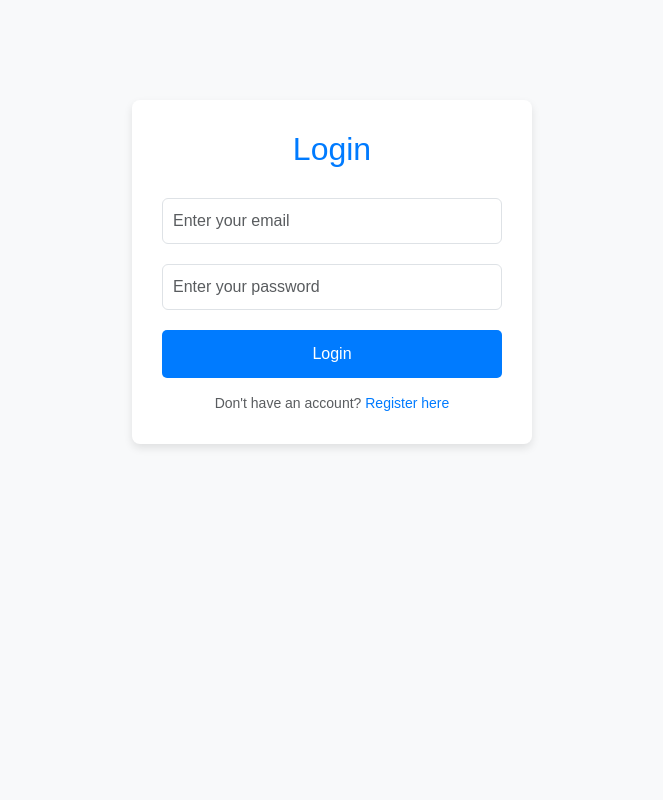
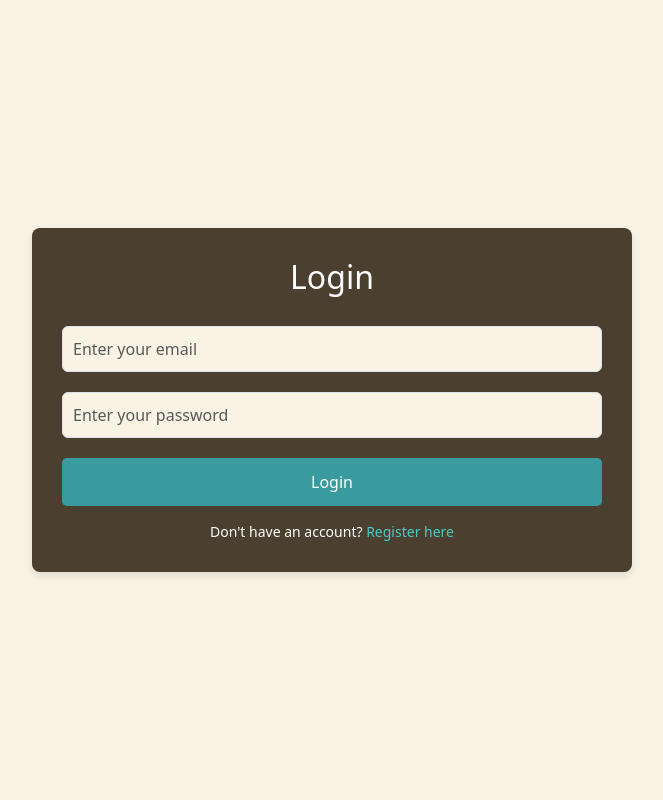
Before and after one commit to 23002su/Django_mini_projet, a Django app: page /login in a window 1280 px wide. Shown: the whole page, without its empty margins (308-971 px from the left). Run offline with Django 5.2, Linux system fonts and the light colour scheme; some libraries are stand-ins or nearby versions.

Commit message:
login template design

```diff
--- a/bibiliotheque/templates/login.html
+++ b/bibiliotheque/templates/login.html
@@ -10,15 +10,22 @@
     <link rel="stylesheet" href="{% static 'css/bootstrap.min.css' %}">
     <style>
         body {
-            background-color: #f8f9fa;
-            font-family: 'Arial', sans-serif;
+            background-color: #F8F3E5; /* Light beige background */
+            color: #4B3F2F; /* Dark brown text color */
+            margin: 0;
+            padding: 0;
+            display: flex;
+            align-items: center;
+            justify-content: center;
+            height:100vh;
         }
 
         .login-container {
-            max-width: 400px;
+            max-width: 800px;
+            width: 600px;
             margin: 100px auto;
             padding: 30px;
-            background-color: white;
+            background-color: #4B3F2F;
             border-radius: 8px;
             box-shadow: 0 4px 8px rgba(0, 0, 0, 0.1);
         }
@@ -26,11 +33,15 @@
         .login-container h2 {
             margin-bottom: 30px;
             text-align: center;
-            color: #007bff;
+            color: #fefefe;
         }
 
         .login-container .form-group {
             margin-bottom: 20px;
+        }
+        .login-container .form-group input{
+            background: #F8F3E5;
+            color: #000;
         }
 
         .login-container .form-control {
@@ -40,7 +51,7 @@
 
         .login-container button {
             width: 100%;
-            background-color: #007bff;
+            background-color: #399ba0;
             color: white;
             font-size: 16px;
             padding: 12px;
@@ -49,7 +60,7 @@
         }
 
         .login-container button:hover {
-            background-color: #0056b3;
+            background-color: #4dc9c4;
         }
 
         .login-container .form-text {
@@ -57,9 +68,11 @@
             font-size: 14px;
             margin-top: 15px;
         }
-
+        .login-container .form-text span{
+            color: #fefefe;
+        }
         .login-container .form-text a {
-            color: #007bff;
+            color: #4dc9c4;
             text-decoration: none;
         }
 
@@ -82,7 +95,7 @@
             </div>
             <button type="submit" class="btn btn-primary">Login</button>
             <div class="form-text">
-                Don't have an account? <a href="{% url 'regester' %}">Register here</a>
+                <span>Don't have an account?</span> <a href="{% url 'regester' %}">Register here</a>
             </div>
         </form>
     </div>
```
